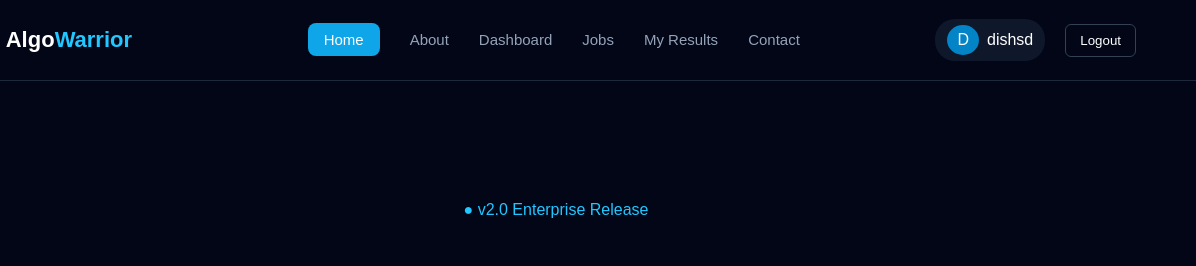
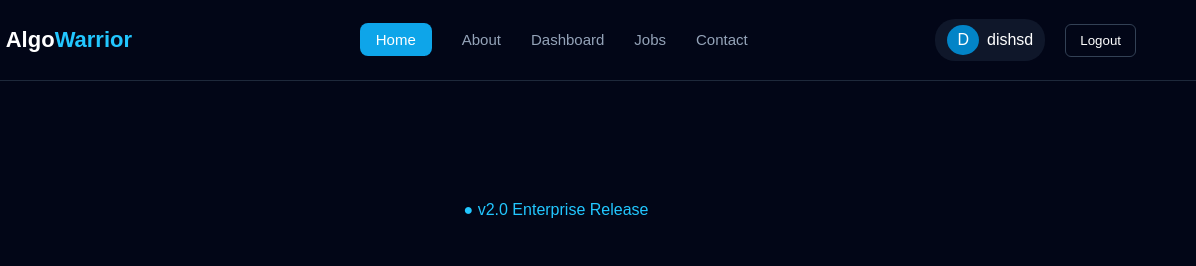
Before and after one commit to SidhantBetch/AlgoWarriors, a plain HTML site: page Index.html in a window 1280 px wide. Shown: the top 266 px of the page, 84-1280 px from the left. Drawn offline with Linux system fonts and the light colour scheme; a script that the page names is missing.

Commit message:
Update Index.html

```diff
--- a/Index.html
+++ b/Index.html
@@ -23,7 +23,6 @@
         <li><a href="About/index.html">About</a></li>
         <li><a href="Dashboard/index.html">Dashboard</a></li>
         <li><a href="Jobs/index.html">Jobs</a></li>
-        <li><a href="MyResults/index.html">My Results</a></li>
         <li><a href="Contact/index.html">Contact</a></li>
     </ul>
 
```
